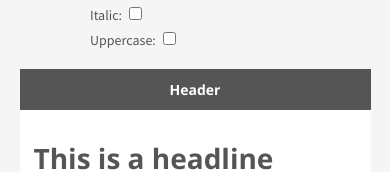
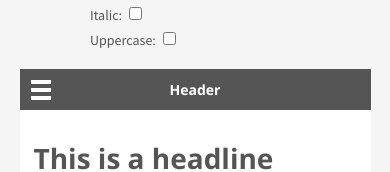
Before and after one commit to tomsoderlund/design-profile-generator, a React (Create React App) app: page / in a window 390 px wide. Shown: the part 787-959 px from the top of the page. Built offline with nearby package versions, Linux system fonts and the light colour scheme; a web font is replaced by a local one.

Commit message:
Hamburger menu

```diff
--- /dev/null
+++ b/src/components/HamburgerMenu.js
@@ -0,0 +1,34 @@
+import React from 'react'
+import styled from 'styled-components'
+
+const HamburgerSVG = ({ color }) => (
+  <svg
+    version='1.1'
+    xmlns='http://www.w3.org/2000/svg'
+    xmlnsXlink='http://www.w3.org/1999/xlink'
+    x='0px'
+    y='0px'
+    width='20px'
+    height='100%'
+    viewBox='0 0 512 512'
+    fill={color}
+    xmlSpace='preserve'
+  >
+    <rect y='0' width='512' height='102.4' />
+    <rect y='204.8' width='512' height='102.4' />
+    <rect y='409.6' width='512' height='102.4' />
+  </svg>
+)
+
+export default ({ profile }) => {
+  return (
+    <HamburgerWrapper>
+      <HamburgerSVG color={profile.backgroundColor} />
+    </HamburgerWrapper>
+  )
+}
+
+const HamburgerWrapper = styled.div`
+  float: left;
+  position: absolute;
+`
--- a/src/components/Preview.js
+++ b/src/components/Preview.js
@@ -2,10 +2,14 @@ import React from 'react'
 import styled from 'styled-components'
 
 import generateCSS from '../lib/generateCSS'
+import HamburgerMenu from './HamburgerMenu'
 
 export default ({ profile }) => (
   <PreviewBox {...profile} className='body'>
-    <nav>Header</nav>
+    <nav>
+      <HamburgerMenu profile={profile} />
+      <span>Header</span>
+    </nav>
     <main>
       <h1>This is a headline</h1>
       <p>Lorem ipsum dolor sit amet, consectetur adipiscing elit. <a href='#'>Nam a nunc</a>. In ante metus, gravida vel, bibendum et, mollis vitae, ipsum. Sed leo nibh, pulvinar dignissim, pretium eget, mattis id, erat.</p>
```
